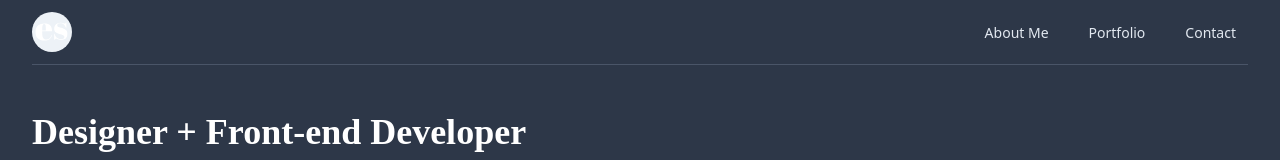
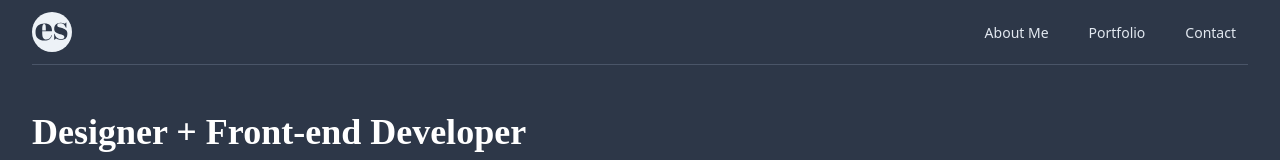
Before and after one commit to emmastotz/nuxt-portfolio, a Nuxt app: page / in a window 1280 px wide. Shown: the top 160 px of the page. Built offline with nearby package versions, Linux system fonts and the light colour scheme.

Commit message:
feat: remove unnecessary variables

```diff
--- a/components/icons/LogoSvg.vue
+++ b/components/icons/LogoSvg.vue
@@ -1,6 +1,6 @@
 <template>
-  <svg width="1152" height="704" viewBox="0 0 1152 704" fill="none" xmlns="http://www.w3.org/2000/svg">
-    <path d="M979 80C965.598 104.707 957.959 112.969 944.154 113C944.103 113 944.052 113 944 113H943.5C937.073 113.039 934.474 112.367 911.5 103.5C876.713 88.4517 854.363 83.668 816 82C707.355 84.9159 652.274 142.128 641.014 223.994L641 224L640.969 224.319C640.803 225.541 640.647 226.768 640.5 228C640.138 231.038 639.964 233.854 639.962 236.458C634.819 310.764 653.093 339.804 705 374C743.407 394.545 765.904 403.657 808 415C808 415 878.5 429.5 910 450C941.5 470.5 939 517.5 910 538C865 567 765.5 560.5 721 521C719.484 519.654 718.006 518.402 716.567 517.24C685.647 490.211 671.728 460.204 651 399H639V578H651C662.82 558.137 669.744 548.729 684 543C692.069 539.945 697.885 540.536 707.248 545.617C709.062 546.765 710.978 547.895 713 549C761.5 575.5 839.5 590 911 567C915.513 565.548 919.632 564.049 923.376 562.52C963.083 547.19 983.674 528.462 1008 479C1038.42 354.97 1008 293.5 915 257C878.954 242.361 856.085 235.023 810 224C766.633 212.988 748.038 205.051 734 185L733.799 185.084C714.206 151.274 737.33 108.105 802.809 103H816C870.283 104.751 891.605 117.584 925 146.5C951.283 175.503 961.502 195.628 978 233H990V80H979Z" fill="white"/>
-    <path d="M359 600C273 600 208.333 578 165 534C122.333 489.333 101 427.667 101 349C101 269.667 125 209 173 167C221.667 125 283.333 104 358 104C509.333 104 582 180 576 332H294V371C294 436.333 302.333 485.667 319 519C335.667 552.333 364.667 569 406 569C483.333 569 534 527.667 558 445L576 448C563.333 496 540.333 533.333 507 560C474.333 586.667 425 600 359 600ZM295 312H398V263C398 209 394.667 172.333 388 153C382 133 369.333 123 350 123C331.333 123 317.333 133.667 308 155C299.333 175.667 295 211.667 295 263V312Z" fill="white"/>
+  <svg viewBox="0 0 1152 704">
+    <path d="M979 80C965.598 104.707 957.959 112.969 944.154 113C944.103 113 944.052 113 944 113H943.5C937.073 113.039 934.474 112.367 911.5 103.5C876.713 88.4517 854.363 83.668 816 82C707.355 84.9159 652.274 142.128 641.014 223.994L641 224L640.969 224.319C640.803 225.541 640.647 226.768 640.5 228C640.138 231.038 639.964 233.854 639.962 236.458C634.819 310.764 653.093 339.804 705 374C743.407 394.545 765.904 403.657 808 415C808 415 878.5 429.5 910 450C941.5 470.5 939 517.5 910 538C865 567 765.5 560.5 721 521C719.484 519.654 718.006 518.402 716.567 517.24C685.647 490.211 671.728 460.204 651 399H639V578H651C662.82 558.137 669.744 548.729 684 543C692.069 539.945 697.885 540.536 707.248 545.617C709.062 546.765 710.978 547.895 713 549C761.5 575.5 839.5 590 911 567C915.513 565.548 919.632 564.049 923.376 562.52C963.083 547.19 983.674 528.462 1008 479C1038.42 354.97 1008 293.5 915 257C878.954 242.361 856.085 235.023 810 224C766.633 212.988 748.038 205.051 734 185L733.799 185.084C714.206 151.274 737.33 108.105 802.809 103H816C870.283 104.751 891.605 117.584 925 146.5C951.283 175.503 961.502 195.628 978 233H990V80H979Z" />
+    <path d="M359 600C273 600 208.333 578 165 534C122.333 489.333 101 427.667 101 349C101 269.667 125 209 173 167C221.667 125 283.333 104 358 104C509.333 104 582 180 576 332H294V371C294 436.333 302.333 485.667 319 519C335.667 552.333 364.667 569 406 569C483.333 569 534 527.667 558 445L576 448C563.333 496 540.333 533.333 507 560C474.333 586.667 425 600 359 600ZM295 312H398V263C398 209 394.667 172.333 388 153C382 133 369.333 123 350 123C331.333 123 317.333 133.667 308 155C299.333 175.667 295 211.667 295 263V312Z" />
   </svg>
 </template>
```
